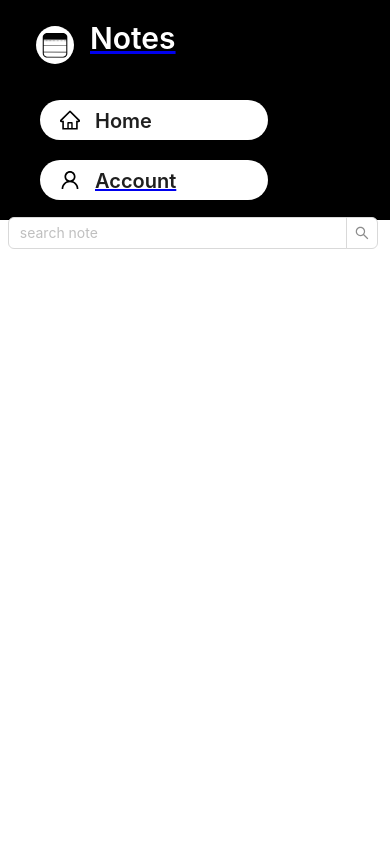
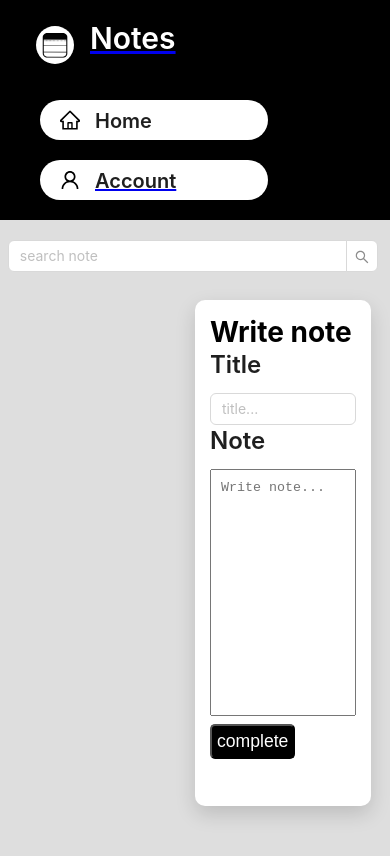
Before and after one commit to ShyaAyad/Notes-Manager, a React (Vite) app: page / in a window 390 px wide. Shown: the top 856 px of the page. Built offline with nearby package versions, Linux system fonts and the light colour scheme.

Commit message:
added controlled form

```diff
--- a/Context/NoteContext.jsx
+++ b/Context/NoteContext.jsx
@@ -1,30 +1,30 @@
 import { createContext } from "react";
 import { useState } from "react";
 
-export const noteContext = createContext(null)
+export const noteContext = createContext(null); // this is used to access context
 
+// provider component
+const NoteContext = (props) => {
+  const [notes, setNotes] = useState([]); // for storing the notes that user adds
 
-const NoteContext = (props) => {
+  console.log(notes);
 
-    const [notes, setNotes] = useState([]); // for storing the notes that user adds
+  const addNotes = (title, text) => {
+    // for adding a new note we add the title and the text to an object
+    const newNote = {
+      id: Date.now(),
+      title,
+      text,
+      date: new Date().toString().slice(0, 16),
+    };
+    setNotes((prevNote) => [...prevNote, newNote]);
+  };
 
-    // const newNote = {
-    //   id: Date.now(),
-    //   title,
-    //   content,
-    // }
-
-    // const addNotes = (noteId) => {
-    //   setNotes((prevNote) => [...prevNote, newNote]);
-    // }
-
-    const values = { notes, setNotes };
+  const values = { notes, setNotes, addNotes };
 
   return (
-    <noteContext.Provider value={values}>
-        {props.children}
-    </noteContext.Provider>
-  )
-}
+    <noteContext.Provider value={values}>{props.children}</noteContext.Provider>
+  );
+};
 
-export default NoteContext
+export default NoteContext;
--- a/components/Dashboard.jsx
+++ b/components/Dashboard.jsx
@@ -1,11 +1,20 @@
+import { Row } from "antd";
 import Navbar from "./Navbar";
 import SearchBar from "./SearchBar";
+import NoteEditor from "./NoteEditor";
+import NoteCard from "./NoteCard";
 
 const Dashboard = () => {
   return (
     <div className="dashboard">
       <Navbar />
       <SearchBar />
+      <Row className="note-editor">
+        <NoteEditor />
+      </Row>
+      <div className="notes-list">
+        <NoteCard />
+      </div>
     </div>
   );
 };
--- a/components/NoteCard.jsx
+++ b/components/NoteCard.jsx
@@ -1,7 +1,19 @@
+import { useContext } from "react";
+import { noteContext } from "../Context/NoteContext";
+
 const NoteCard = () => {
+  const { notes } = useContext(noteContext);
+
   return (
-    <div>NoteCard</div>
-  )
-}
+    <div>
+      {notes.map((note) => (
+        <div>
+          <h1>{note.title}</h1>
+          <p>{note.text}</p>
+        </div>
+      ))}
+    </div>
+  );
+};
 
-export default NoteCard
+export default NoteCard;
--- a/components/NoteEditor.jsx
+++ b/components/NoteEditor.jsx
@@ -1,7 +1,54 @@
+import { Button, Input, Typography } from "antd";
+import { useContext, useState } from "react";
+import { noteContext } from "../Context/NoteContext";
+
+const { Title } = Typography;
+
 const NoteEditor = () => {
+  const { addNotes } = useContext(noteContext);
+
+  const [title, setTitle] = useState();
+  const [text, setText] = useState();
+
+  const submitNote = (e) => {
+    e.preventDefault();
+
+    if(title === '' || text === ''){
+      alert("Both fields are required!")
+      return;
+    }
+
+    addNotes(title, text);
+
+    // clear input field after submission
+    setTitle('')
+    setText('')
+  };
+
   return (
-    <div>NoteEditor</div>
-  )
-}
+    <div className="note-form-container">
+      <h1>Write note</h1>
+      <form onSubmit={submitNote} className="note-form">
+        <Title level={3}>Title</Title>
+        <Input
+          placeholder="title..."
+          value={title}
+          onChange={(e) => setTitle(e.target.value)}
+        />
+        <Title level={3}>Note</Title>
+        <textarea
+          placeholder="Write note..."
+          rows={15}
+          value={text}
+          onChange={(e) => setText(e.target.value)}
+        />
 
-export default NoteEditor
+        <button className="submit-btn" type="submit">
+          complete
+        </button>
+      </form>
+    </div>
+  );
+};
+
+export default NoteEditor;
--- a/src/index.css
+++ b/src/index.css
@@ -2,6 +2,10 @@
   padding: 0;
   margin: 0;
   box-sizing: border-box;
+}
+
+body{
+  background-color: #dedede;
 }
 
 .dashboard {
@@ -74,7 +78,7 @@
   border-radius: 20px;
 }
 
-.form h1{
+.form h1 {
   font-size: 2.5rem;
   margin-bottom: 15px;
   color: black;
@@ -110,7 +114,7 @@
   cursor: pointer;
 }
 
-.btn{
+.btn {
   margin-top: 1.25rem;
   margin-bottom: 1.25rem;
   background-color: black;
@@ -123,6 +127,38 @@
   font-family: monospace;
   font-weight: bold;
   width: 100%;
+}
+
+/* main container around the form in dashboard component */
+.note-editor {
+  position: absolute;
+  left: 60%;
+  top: 80px;
+  width: 37%;
+  box-shadow: 0 8px 20px rgba(0, 0, 0, 0.15);
+  border-radius: 10px;
+  padding: 15px;
+  height: 85vh;
+  background-color: #fff;
+}
+
+.note-form-container{
+  width: 100%;
+}
+
+.note-form-container textarea{
+  width: 100%;
+  padding: 10px;
+  resize: none;
+}
+
+.submit-btn{
+  background-color: black;
+  color: #ffff;
+  font-size: 1.1rem;
+  padding: 5px;
+  margin-top: 5px;
+  border-radius: 5px;
 }
 
 @media screen and (max-width: 768px) {
@@ -150,8 +186,16 @@
   }
   .search-field {
     position: relative;
-    top: 27%;
+    top: 30%;
     left: 0;
     width: 95%;
   }
+
+  .note-editor {
+    position: absolute;
+    left: 50%;
+    top: 300px;
+    width: 45%;
+    height: 60vh;
+  }
 }
```
